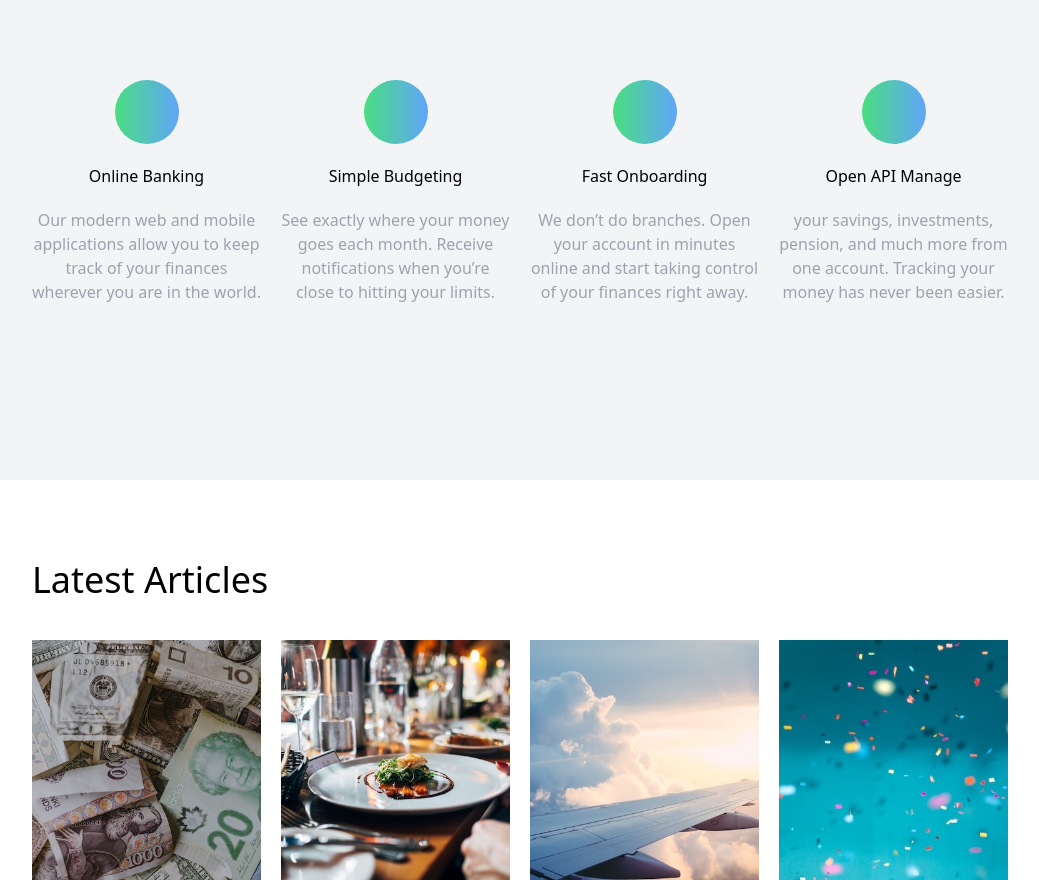
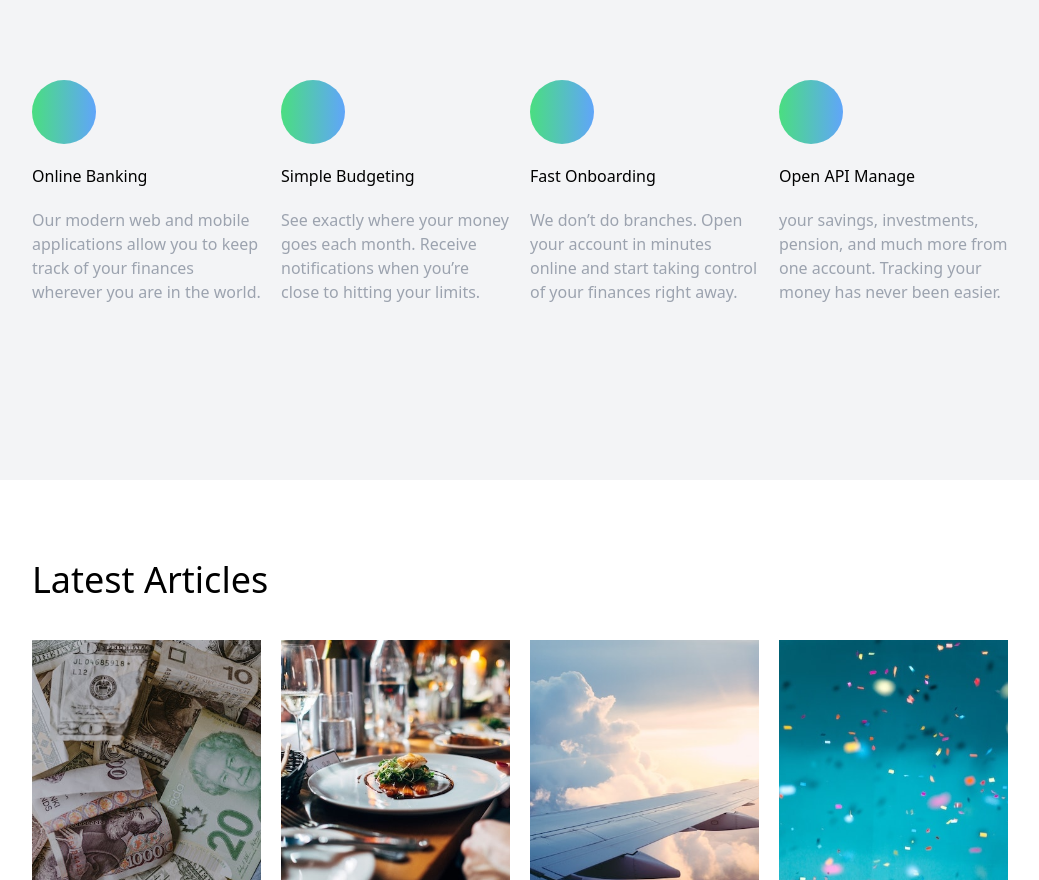
Before and after one commit to Mhando-Z/EasyBank, a React (Create React App) app: page / in a window 1280 px wide. Shown: the part 1000-1880 px from the top of the page, without its empty margins (120-1159 px from the left). Built offline with nearby package versions, Linux system fonts and the light colour scheme; a web font is replaced by a local one.

Commit message:
Phase two

```diff
--- a/src/Components/HeroSect.jsx
+++ b/src/Components/HeroSect.jsx
@@ -140,7 +140,7 @@
                 return (
                   <div
                     key={inde}
-                    className="flex flex-col items-center gap-5 text-center"
+                    className="flex flex-col items-center gap-5 text-center sm:items-start sm:text-left"
                   >
                     {/* icon section */}
                     <div className="rounded-full bg-gradient-to-r from-green-400 to-blue-400 size-16"></div>
```
